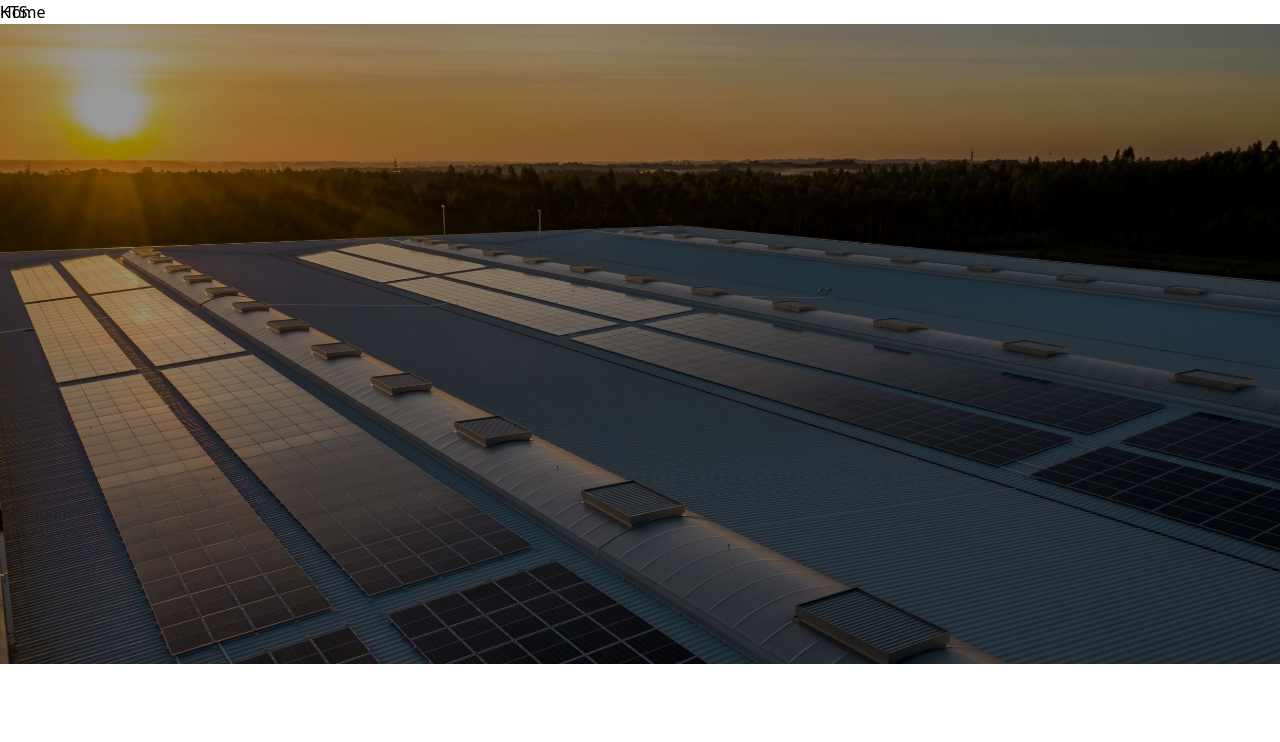
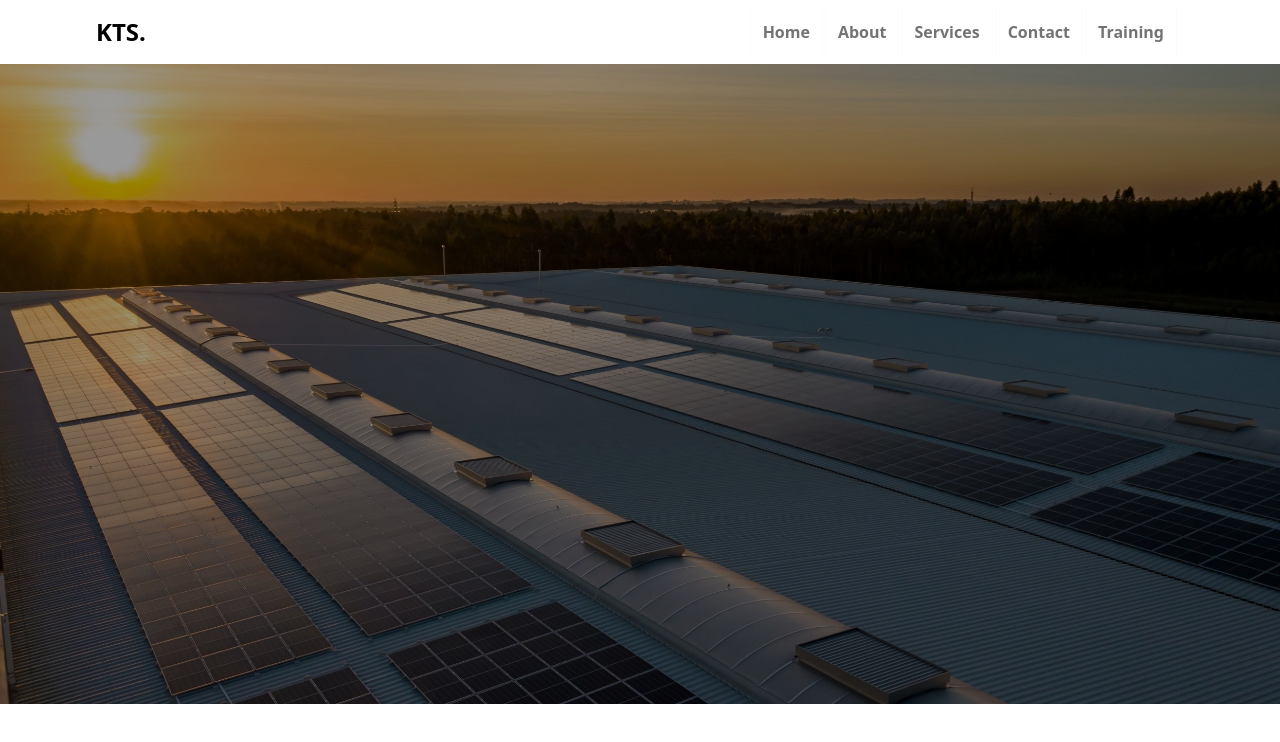
Before and after one commit to Ayothegod/ketanech, a Next.js app: page / in a window 1280 px wide. Shown: the top 742 px of the page. Built offline with nearby package versions, Linux system fonts and the light colour scheme.

Commit message:
initial header

```diff
--- a/components/Header.jsx
+++ b/components/Header.jsx
@@ -1,22 +1,45 @@
 import Link from "next/link"
+import { useState } from "react"
+import { AiOutlineMenu } from "react-icons/ai"
+import { GrClose } from "react-icons/gr"
 
 const Header = () => {
+  const [menu, setMenu] = useState(false)
   return (
-    <div className="flex relative">
-      <span>
-        KTS.
-      </span>
-      <nav className="absolute inset-0 h-40">
-        <ul>
-          <Link href="/"><li>Home</li></Link>
-          <Link href="/"><li>About</li></Link>
-          <Link href="/"><li>Services</li></Link>
-          <Link href="/"><li>Contact</li></Link>
-          <Link href="/"><li>Training</li></Link>
+    <div className="flex relative sm:items-center sm:justify-between py-2 px-4 overflow-hidden max-w-[70rem] mx-auto">
+      <div className="flex items-center justify-between w-full sm:w-auto">
+        <nav className="text-2xl font-bold">
+          KTS.
+        </nav>
+        <div className="sm:hidden text-2xl" onClick={() => setMenu(!menu)}>
+          <AiOutlineMenu />
+        </div>
+      </div>
+
+      <div className={`${menu ? "fixed inset-0 bg-[rgba(0,0,0,.5)]" : "static"}`}></div>
+      <div className={` overflow-hidden fixed inset-0 flex z-50 sm:relative sm:z-0 transition duration-500  ${menu ? "" : "translate-x-[100%] sm:translate-x-0"}`}>
+
+        <ul className="bg-neutral-100 absolute sm:static right-0 top-0 sm:bg-white h-screen sm:h-auto w-[80vw] sm:w-auto ">
+          <div className="bg-white grid place-items-end shadow p-3 sm:hidden">
+            <GrClose className="text-2xl cursor-pointer" onClick={() => setMenu(!menu)} />
+          </div>
+          <div className=" gap-1 font-semibold flex flex-col sm:flex-row  px-2 py-2 sm:py-0 mt-4 sm:mt-0 text-neutral-500">
+            <Link href="/"><li className="bg-white p-3 shadow-sm">Home</li></Link>
+            <Link href="/"><li className="bg-white p-3 shadow-sm">About</li></Link>
+            <Link href="/"><li className="bg-white p-3 shadow-sm">Services</li></Link>
+            <Link href="/"><li className="bg-white p-3 shadow-sm">Contact</li></Link>
+            <Link href="/"><li className="bg-white p-3 shadow-sm">Training</li></Link>
+          </div>
+          <div className="bg-white mt-4 shadow sm:hidden p-2 mx-2">
+            <button className="bg-blue text-white w-full py-2 font-semibold rounded">Contact Us</button>
+          </div>
+          <div className="sm:hidden bg-white mt-4 shadow p-2 mx-2">
+            <button className="hover:bg-blue border border-blue text-blue hover:text-white w-full py-2 text-lg font-semibold rounded">Training Program</button>
+          </div>
         </ul>
-      </nav>
+      </div>
     </div>
   )
 }
-
+// transition duration-500 hover:border-b-blue-dark hover:border-b
 export default Header
```
